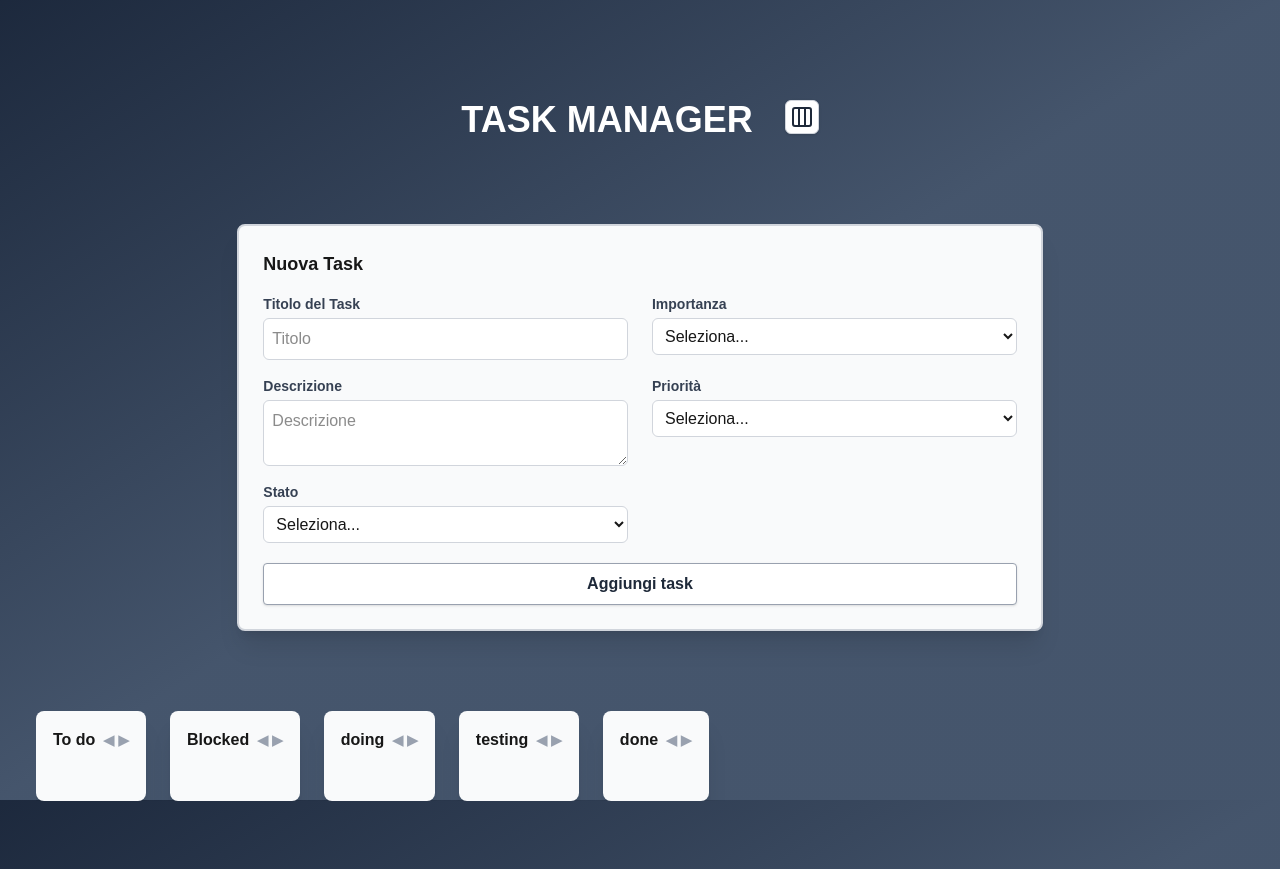
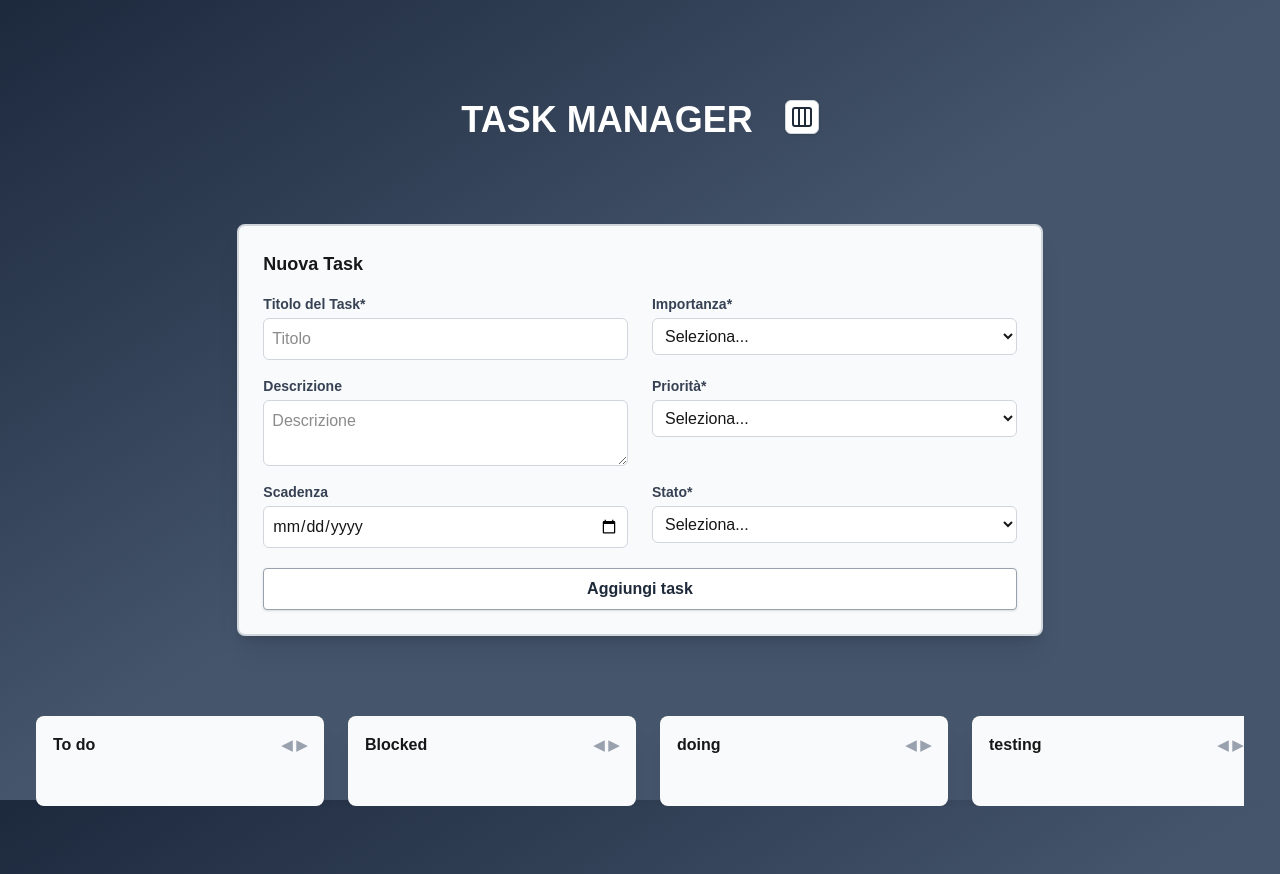
Before and after one commit to francescoesposito-geeks/task-manager, a Next.js app in the folder taskbrother/: page / in a window 1280 px wide. Built offline with nearby package versions, Linux system fonts and the light colour scheme.

Commit message:
update: added deadline tasks

```diff
--- a/taskbrother/components/BoardEisenhower.tsx
+++ b/taskbrother/components/BoardEisenhower.tsx
@@ -1,5 +1,6 @@
 "use client";
 import { Column, Task } from "../types/board";
+import { getColumnIdFromTask } from "../utils/getColumnId";
 import ColumnViewEisenhower from "./ColumnViewEisenhower";
 
 export interface BoardEisenhowerProps {
@@ -31,7 +32,10 @@ export default function BoardEisenhower({
     <div className="grid grid-cols-2 gap-4 w-full">
       {columns.map((column) => (
         <ColumnViewEisenhower
-          tasksList={tasks.filter((item) => item.state === column.id)}
+          tasksList={tasks.filter(
+            (item) =>
+              getColumnIdFromTask(item.priority, item.urgency) === column.id
+          )}
           key={column.id}
           column={column}
           onRemoveTask={onRemoveTask}
--- a/taskbrother/components/BoardManager.tsx
+++ b/taskbrother/components/BoardManager.tsx
@@ -121,6 +121,7 @@ export default function BoardManager() {
           onMoveTask={handleMoveTask}
           onMoveColumnLeft={handleMoveColumnLeft}
           onMoveColumnRight={handleMoveColumnRight}
+          isEisenhower={isEisenhower}
         />
       )}
     </div>
--- a/taskbrother/components/BoardTrello.tsx
+++ b/taskbrother/components/BoardTrello.tsx
@@ -14,6 +14,7 @@ export interface BoardTrelloProps {
   onMoveColumnLeft: (columnId: string) => void;
   onMoveColumnRight: (columnId: string) => void;
   tasks: Task[];
+  isEisenhower: boolean;
 }
 
 export default function BoardTrello({
@@ -23,7 +24,8 @@ export default function BoardTrello({
   onMoveTask,
   onMoveColumnLeft,
   onMoveColumnRight,
-  tasks
+  tasks,
+  isEisenhower
 }: BoardTrelloProps) {
   return (
     <div className="flex overflow-x-auto gap-6 items-start w-full">
@@ -37,6 +39,7 @@ export default function BoardTrello({
           onMoveTask={onMoveTask}
           onMoveColumnLeft={onMoveColumnLeft}
           onMoveColumnRight={onMoveColumnRight}
+          isEisenhower={isEisenhower}
         />
       ))}
     </div>
--- a/taskbrother/components/ColumnViewEisenhower.tsx
+++ b/taskbrother/components/ColumnViewEisenhower.tsx
@@ -5,7 +5,7 @@ import TaskItem from "./TaskItem";
 
 export interface ColumnViewEisenhowerProps {
   column: Column;
-  isEisenhower?: boolean;
+  isEisenhower: boolean;
   onRemoveTask: (taskId: string) => void;
   onUpdateTask: (task: Task) => void;
   onMoveTask: (
@@ -25,7 +25,8 @@ export default function ColumnViewEisenhower({
   onMoveTask,
   onMoveColumnLeft,
   onMoveColumnRight,
-  tasksList
+  tasksList,
+  isEisenhower
 }: ColumnViewEisenhowerProps) {
   const [isEditingTitle, setIsEditingTitle] = useState(false);
   const [titleDraft, setTitleDraft] = useState(column.title);
@@ -99,6 +100,7 @@ export default function ColumnViewEisenhower({
             currentColumnId={column.id}
             onRemove={(taskId) => onRemoveTask(taskId)}
             onUpdate={(updatedTask) => onUpdateTask(updatedTask)}
+            isEisenhower={isEisenhower ?? false}
           />
         ))}
       </ul>
--- a/taskbrother/components/ColumnViewTrello.tsx
+++ b/taskbrother/components/ColumnViewTrello.tsx
@@ -5,7 +5,7 @@ import TaskItem from "./TaskItem";
 
 export interface ColumnViewTrelloProps {
   column: Column;
-  isEisenhower?: boolean;
+  isEisenhower: boolean;
   onRemoveTask: (taskId: string) => void;
   onUpdateTask: (task: Task) => void;
   onMoveTask: (
@@ -25,7 +25,8 @@ export default function ColumnViewTrello({
   onUpdateTask,
   onMoveTask,
   onMoveColumnLeft,
-  onMoveColumnRight
+  onMoveColumnRight,
+  isEisenhower
 }: ColumnViewTrelloProps) {
   const [isEditingTitle, setIsEditingTitle] = useState(false);
   const [titleDraft, setTitleDraft] = useState(column.title);
@@ -53,7 +54,7 @@ export default function ColumnViewTrello({
       onDragEnter={handleDragEnter}
       onDragLeave={handleDragLeave}
       onDrop={handleDrop}
-      className={`flex flex-col max-w-72 md:max-w-80 shrink-0 rounded-lg p-4 max-h-[80vh] transition-all duration-200 shadow-xl ${
+      className={`flex flex-col min-w-72 md:max-w-80 shrink-0 rounded-lg p-4 max-h-[80vh] transition-all duration-200 shadow-xl ${
         isDragOver
           ? "bg-gray-200 border border-blue-400"
           : "bg-gray-50 border border-transparent"
@@ -99,6 +100,7 @@ export default function ColumnViewTrello({
             currentColumnId={column.id}
             onRemove={(taskId) => onRemoveTask(taskId)}
             onUpdate={(updatedTask) => onUpdateTask(updatedTask)}
+            isEisenhower={isEisenhower ?? false}
           />
         ))}
       </ul>
--- a/taskbrother/components/FormUpdateTask.tsx
+++ b/taskbrother/components/FormUpdateTask.tsx
@@ -10,6 +10,7 @@ interface FormUpdateTaskProps {
     priority: "importante" | "non-importante" | "";
     urgency: "urgente" | "non-urgente" | "";
     state: "to-do" | "doing" | "testing" | "done" | "blocked";
+    deadline?: string;
   };
   onSubmit: (data: TaskFormData) => boolean;
   children?: React.ReactNode;
@@ -35,6 +36,7 @@ export default function FormUpdateTask({
   const [state, setState] = useState<
     "to-do" | "doing" | "testing" | "done" | "blocked" | ""
   >(initialValues?.state || "");
+  const [deadline, setDeadline] = useState(initialValues?.deadline || "");
   const [errors, setErrors] = useState<Record<string, string>>({});
 
   const handleSubmit = (e: React.FormEvent<HTMLFormElement>) => {
@@ -45,7 +47,8 @@ export default function FormUpdateTask({
       description,
       priority,
       urgency,
-      state
+      state,
+      deadline
     });
 
     if (!result.success) {
@@ -64,6 +67,7 @@ export default function FormUpdateTask({
       setPriority("");
       setUrgency("");
       setState("");
+      setDeadline("");
       setErrors({});
     }
   };
@@ -143,7 +147,7 @@ export default function FormUpdateTask({
             <span className="text-red-600 text-sm">{errors.urgency}</span>
           )}
         </div>
-        <div className="flex flex-col gap-1">
+        <div className="flex flex-col w-full gap-1 text-left">
           <label className="text-sm font-semibold text-gray-700">Stato</label>
           <select
             value={state}
@@ -165,6 +169,20 @@ export default function FormUpdateTask({
             <span className="text-red-600 text-sm">{errors.state}</span>
           )}
         </div>
+        <div className="flex flex-col gap-1 text-left">
+          <label className="text-sm font-semibold text-gray-700">
+            Scadenza
+          </label>
+          <input
+            type="date"
+            value={deadline}
+            onChange={(e) => setDeadline(e.target.value)}
+            className="border border-gray-300 rounded-md p-2 bg-white cursor-pointer text-gray-900"
+          />
+          {errors.deadline && (
+            <span className="text-red-600 text-sm">{errors.deadline}</span>
+          )}
+        </div>
 
         {children}
       </div>
--- a/taskbrother/components/NewTaskForm.tsx
+++ b/taskbrother/components/NewTaskForm.tsx
@@ -16,8 +16,9 @@ export default function NewTaskForm({ onAddTask }: NewTaskFormProps) {
   >("");
   const [urgency, setUrgency] = useState<"urgente" | "non-urgente" | "">("");
   const [state, setState] = useState<
-    "to-do" | "doing" | "testing" | "done" | ""
+    "to-do" | "doing" | "testing" | "done" | "" | "blocked"
   >("");
+  const [deadline, setDeadline] = useState("");
   const [errors, setErrors] = useState<Record<string, string>>({});
 
   const handleSubmit = (e: React.FormEvent) => {
@@ -29,7 +30,8 @@ export default function NewTaskForm({ onAddTask }: NewTaskFormProps) {
       description,
       priority,
       urgency,
-      state
+      state,
+      deadline
     });
 
     if (!result.success) {
@@ -52,7 +54,8 @@ export default function NewTaskForm({ onAddTask }: NewTaskFormProps) {
       description: result.data.description || undefined,
       priority: result.data.priority,
       urgency: result.data.urgency,
-      state: result.data.state
+      state: result.data.state,
+      deadline: result.data.deadline || undefined
     };
 
     onAddTask(newTask);
@@ -62,6 +65,7 @@ export default function NewTaskForm({ onAddTask }: NewTaskFormProps) {
     setPriority("");
     setUrgency("");
     setState("");
+    setDeadline("");
     setErrors({});
   };
 
@@ -75,7 +79,7 @@ export default function NewTaskForm({ onAddTask }: NewTaskFormProps) {
       <div className="grid grid-cols-2 gap-x-6 gap-y-4">
         <div className="flex flex-col gap-1">
           <label className="text-sm font-semibold text-gray-700">
-            Titolo del Task
+            Titolo del Task*
           </label>
           <input
             value={title}
@@ -90,7 +94,7 @@ export default function NewTaskForm({ onAddTask }: NewTaskFormProps) {
 
         <div className="flex flex-col gap-1">
           <label className="text-sm font-semibold text-gray-700">
-            Importanza
+            Importanza*
           </label>
           <select
             value={priority}
@@ -127,7 +131,7 @@ export default function NewTaskForm({ onAddTask }: NewTaskFormProps) {
 
         <div className="flex flex-col gap-1">
           <label className="text-sm font-semibold text-gray-700">
-            Priorità
+            Priorità*
           </label>
           <select
             value={urgency}
@@ -147,11 +151,32 @@ export default function NewTaskForm({ onAddTask }: NewTaskFormProps) {
           )}
         </div>
         <div className="flex flex-col gap-1">
-          <label className="text-sm font-semibold text-gray-700">Stato</label>
+          <label className="text-sm font-semibold text-gray-700">
+            Scadenza
+          </label>
+          <input
+            type="date"
+            value={deadline}
+            onChange={(e) => setDeadline(e.target.value)}
+            className="border border-gray-300 rounded-md p-2 bg-white cursor-pointer"
+          />
+          {errors.deadline && (
+            <span className="text-red-600 text-sm">{errors.deadline}</span>
+          )}
+        </div>
+        <div className="flex flex-col gap-1">
+          <label className="text-sm font-semibold text-gray-700">Stato*</label>
           <select
             value={state}
             onChange={(e) =>
-              setState(e.target.value as "to-do" | "doing" | "testing" | "done")
+              setState(
+                e.target.value as
+                  | "to-do"
+                  | "doing"
+                  | "testing"
+                  | "done"
+                  | "blocked"
+              )
             }
             className="border border-gray-300 rounded-md p-2 bg-white cursor-pointer"
           >
@@ -161,6 +186,7 @@ export default function NewTaskForm({ onAddTask }: NewTaskFormProps) {
             <option value="to-do">To do</option>
             <option value="doing">Doing</option>
             <option value="testing">Testing</option>
+            <option value="blocked">Blocked</option>
             <option value="done">Done</option>
           </select>
           {errors.state && (
--- a/taskbrother/lib/schemas/task.ts
+++ b/taskbrother/lib/schemas/task.ts
@@ -15,7 +15,8 @@ export const taskSchema = z.object({
   }),
   state: z.enum(["to-do", "doing", "testing", "done", "blocked"], {
     message: "Seleziona lo stato"
-  })
+  }),
+  deadline: z.string().optional().or(z.literal(""))
 });
 
 export type TaskFormData = z.infer<typeof taskSchema>;
--- a/taskbrother/types/board.ts
+++ b/taskbrother/types/board.ts
@@ -5,6 +5,7 @@ export interface Task {
   priority: "importante" | "non-importante";
   urgency: "urgente" | "non-urgente";
   state: "to-do" | "blocked" | "doing" | "testing" | "done";
+  deadline?: string;
 }
 
 export interface Column {
```
Also changed, not shown: taskbrother/components/TaskItem.tsx (+17 -3 lines).
